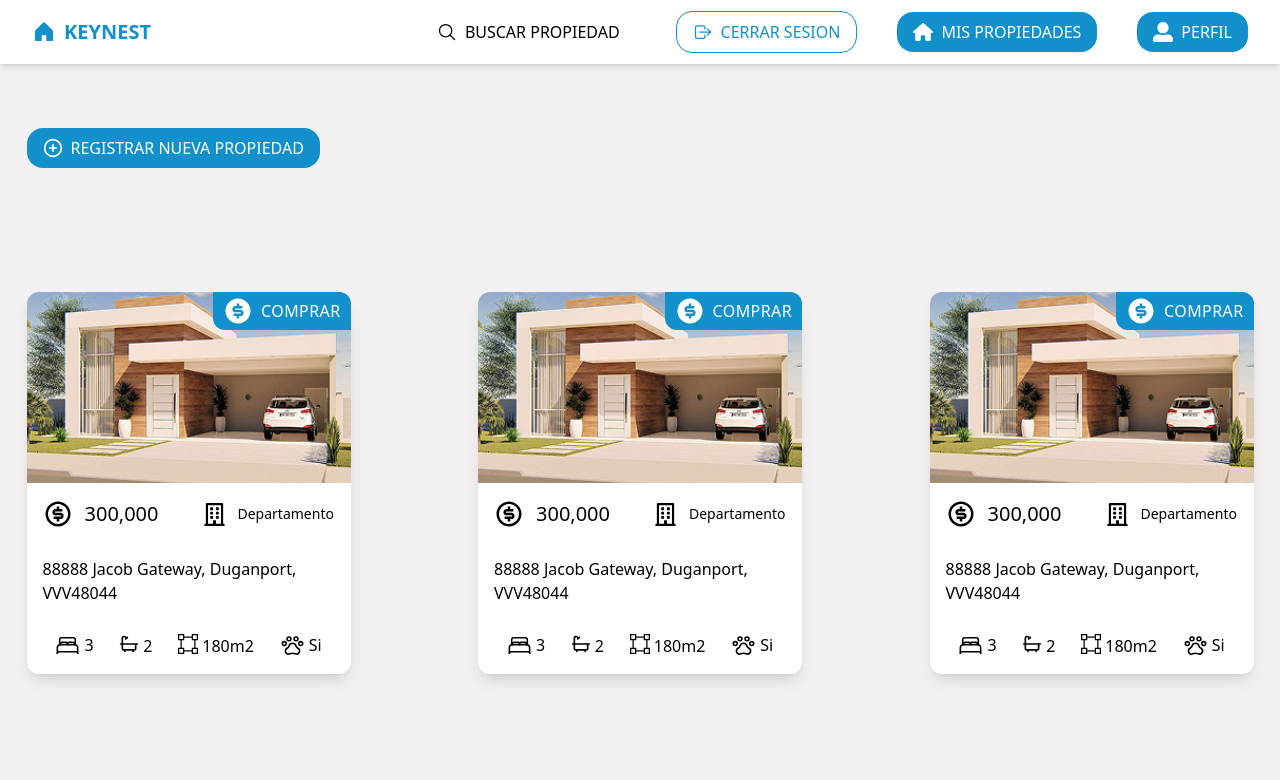
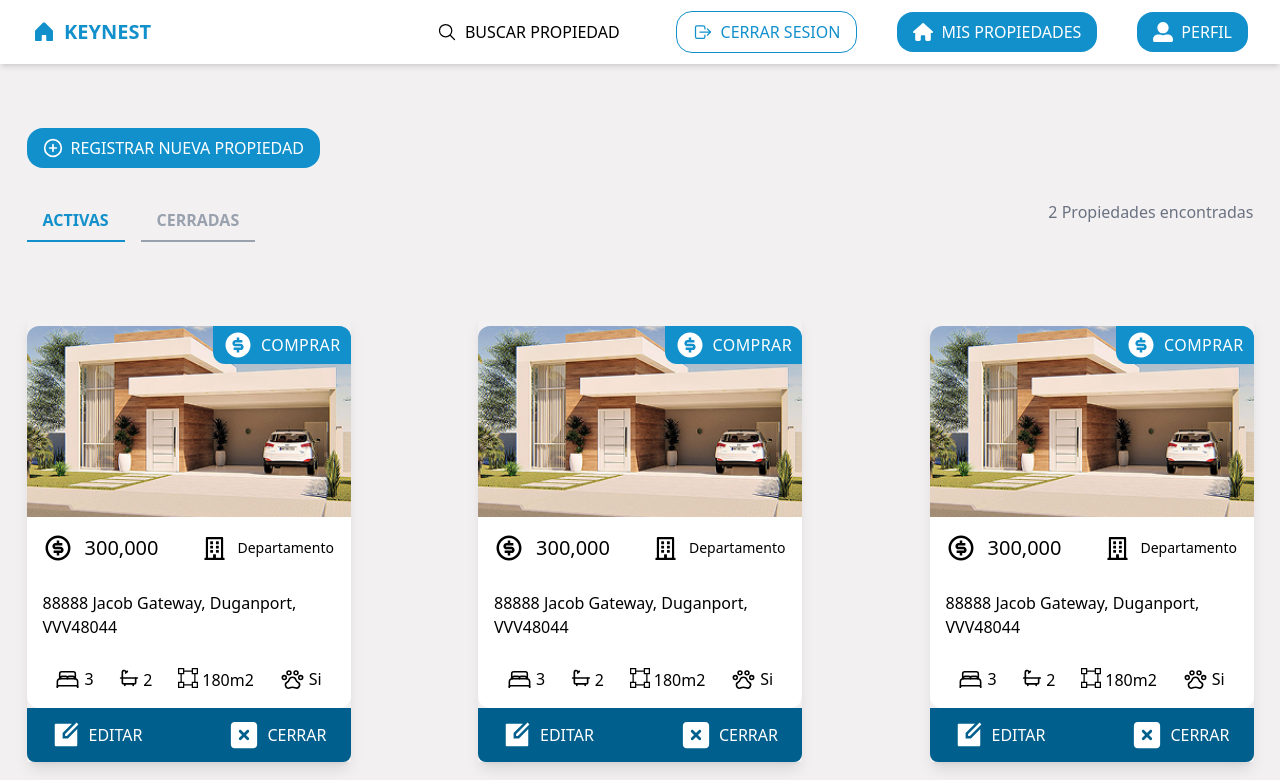
Before and after one commit to NunezGabriel/keynest, a Next.js app: page /my-properties in a window 1280 px wide. Shown: the top 780 px of the page. Built offline with nearby package versions, Linux system fonts and the light colour scheme.

Commit message:
finishing frontedn MVP

```diff
--- a/src/app/main-board/page.js
+++ b/src/app/main-board/page.js
@@ -6,8 +6,8 @@ const MainBoard = () => {
   return (
     <div>
       {/* <MainBoardNoLogged /> */}
-      <MainBoardLandlord />
-      {/* <MainBoardSeeker /> */}
+      {/* <MainBoardLandlord /> */}
+      <MainBoardSeeker />
     </div>
   );
 };
--- a/src/app/page.js
+++ b/src/app/page.js
@@ -5,7 +5,7 @@ import HomeSeeker from "@/views/dashboard/HomeSeeker";
 import HomeLandlord from "@/views/dashboard/HomeLandlord";
 
 const TheRealOne = () => {
-  const rendereo = "2";
+  const rendereo = "3";
 
   return (
     <div>
--- a/src/app/save-properties/page.js
+++ b/src/app/save-properties/page.js
@@ -0,0 +1,11 @@
+import SaveProperties from "@/views/myProperties/SaveProperties";
+
+const SavedPropertiesPage = () => {
+  return (
+    <div>
+      <SaveProperties />
+    </div>
+  );
+};
+
+export default SavedPropertiesPage;
--- a/src/components/Navbar.jsx
+++ b/src/components/Navbar.jsx
@@ -25,7 +25,7 @@ export default function Navbar({ type }) {
               />
             )}
 
-            {type === "seeker" && (
+            {type === "seekerLog" && (
               <UniversalButton
                 text={"BUSCAR PROPIEDAD"}
                 color="ghost"
@@ -85,6 +85,7 @@ export default function Navbar({ type }) {
                 text={"GUARDADOS"}
                 color="primary"
                 iconClassName={"GUARDADOS"}
+                href={"/save-properties"}
               />
             )}
 
--- a/src/components/cardComponent.jsx
+++ b/src/components/cardComponent.jsx
@@ -2,19 +2,23 @@ import Image from "next/image";
 import {
   RiMoneyDollarCircleLine,
   RiMoneyDollarCircleFill,
+  RiEditBoxFill,
 } from "react-icons/ri";
 import { FaRegBuilding } from "react-icons/fa";
+import { FaSquareXmark } from "react-icons/fa6";
 import { LuBath } from "react-icons/lu";
 import { IoBedOutline } from "react-icons/io5";
 import { BsBoundingBox } from "react-icons/bs";
 import { PiPawPrint } from "react-icons/pi";
 import Link from "next/link";
+import { FaHeart } from "react-icons/fa";
 
-const CardComponent = ({ estado }) => {
+const CardComponent = ({ estado, type }) => {
   return (
+    <div className="overflow-hidden shadow-lg transition-transform duration-300 ease-in-out hover:-translate-y-2 hover:shadow-xl">
       <Link
         href={"/main-board/propertieDetail"}
-      className="w-[324px] rounded-xl bg-white mt-3 grid grid-rows-2 overflow-hidden shadow-lg transition-transform duration-300 ease-in-out hover:-translate-y-2 hover:shadow-xl"
+        className="w-[324px] rounded-xl bg-white mt-3 grid grid-rows-2 overflow-hidden"
       >
         <section className="relative">
           <Image
@@ -23,6 +27,16 @@ const CardComponent = ({ estado }) => {
             layout="fill"
             objectFit="cover"
           />
+          {type === "liked" && (
+            <div
+              className={
+                "absolute bg-[#1290CB] left-0 text-white tracking-wide px-6 py-1 rounded-br-xl gap-2 items-center flex"
+              }
+            >
+              <FaHeart size={27} color="white" />
+            </div>
+          )}
+
           <div
             className={
               estado
@@ -72,6 +86,19 @@ const CardComponent = ({ estado }) => {
           </div>
         </section>
       </Link>
+      {type === "landlord" && (
+        <div className="bg-[#005F8C] flex py-3 px-6 text-white justify-between rounded-b-lg">
+          <Link href={""} className="flex items-center gap-2">
+            <RiEditBoxFill size={30} color="white" />
+            <p>EDITAR</p>
+          </Link>
+          <Link href={""} className="flex items-center gap-2">
+            <FaSquareXmark size={30} color="white" />
+            <p>CERRAR</p>
+          </Link>
+        </div>
+      )}
+    </div>
   );
 };
 
--- a/src/views/main/MainBoardSeeker.jsx
+++ b/src/views/main/MainBoardSeeker.jsx
@@ -8,7 +8,7 @@ const MainBoardSeeker = () => {
 
   return (
     <div>
-      <Navbar type={"noLogged"} />
+      <Navbar type={"seekerLog"} />
       <FillterComponent />
       <section className="mx-auto max-w-[1227px] flex flex-wrap justify-between gap-24 mb-24">
         {prrueba.map((item, index) => (
--- a/src/views/myProperties/SaveProperties.jsx
+++ b/src/views/myProperties/SaveProperties.jsx
@@ -1,14 +1,48 @@
-import UniversalButton from "@/components/buttons/UniversalButton";
+"use client";
+
+import { useState } from "react";
+import Navbar from "@/components/Navbar";
+import CardComponent from "@/components/cardComponent";
 
 const SaveProperties = () => {
+  const properties = [1, 2, 3, 4, 5, 6, 7, 8, 9, 10, 11, 12, 13, 14, 15];
+
+  const [estado, setEstado] = useState("FAVORITAS");
   return (
     <div>
-      <Navbar type={"seeker"} />
+      <Navbar type={"seekerLog"} />
       <div className="mt-16 mx-auto max-w-[1227px]">
-        <UniversalButton iconClassName="" text={"REGISTRAR NUEVA PROPIEDAD"} />
-        <section className="mx-auto max-w-[1227px] flex flex-wrap justify-between gap-24 mb-24 mt-28">
+        <div className="mt-8">
+          <div className="flex gap-4 mb-6 pb-2">
+            <button
+              className={`px-4 py-2 font-bold ${
+                estado === "FAVORITAS"
+                  ? "text-[#1290CB] border-b-2 border-[#1290CB]"
+                  : "text-gray-400  border-b-2 border-gray-400"
+              }`}
+              onClick={() => setEstado("FAVORITAS")}
+            >
+              FAVORITAS
+            </button>
+            <button
+              className={`px-4 py-2 font-bold ${
+                estado === "CONTACTADAS"
+                  ? "text-[#1290CB] border-b-2 border-[#1290CB]"
+                  : "text-gray-400  border-b-2 border-gray-400"
+              }`}
+              onClick={() => setEstado("CONTACTADAS")}
+            >
+              CONTACTADAS
+            </button>
+            <span className="ml-auto text-gray-500">
+              {2} Propiedades encontradas
+            </span>
+          </div>
+        </div>
+
+        <section className="mx-auto max-w-[1227px] flex flex-wrap justify-between gap-24 mb-24 mt-16">
           {properties.map((item, index) => (
-            <CardComponent key={index} />
+            <CardComponent key={index} type={"liked"} />
           ))}
         </section>
       </div>
--- a/src/views/myProperties/myProperties.jsx
+++ b/src/views/myProperties/myProperties.jsx
@@ -1,9 +1,14 @@
+"use client";
+
+import { useState } from "react";
 import UniversalButton from "@/components/buttons/UniversalButton";
 import CardComponent from "@/components/cardComponent";
 import Navbar from "@/components/Navbar";
 
 const MyProperties = () => {
   const properties = [1, 2, 3, 4, 5, 6, 7, 8, 9, 10, 11, 12, 13, 14, 15];
+
+  const [estado, setEstado] = useState("ACTIVAS");
 
   return (
     <div>
@@ -14,9 +19,38 @@ const MyProperties = () => {
           text={"REGISTRAR NUEVA PROPIEDAD"}
           href={"/my-properties/create-propertie"}
         />
-        <section className="mx-auto max-w-[1227px] flex flex-wrap justify-between gap-24 mb-24 mt-28">
+
+        <div className="mt-8">
+          <div className="flex gap-4 mb-6 pb-2">
+            <button
+              className={`px-4 py-2 font-bold ${
+                estado === "ACTIVAS"
+                  ? "text-[#1290CB] border-b-2 border-[#1290CB]"
+                  : "text-gray-400  border-b-2 border-gray-400"
+              }`}
+              onClick={() => setEstado("ACTIVAS")}
+            >
+              ACTIVAS
+            </button>
+            <button
+              className={`px-4 py-2 font-bold ${
+                estado === "CERRADAS"
+                  ? "text-[#1290CB] border-b-2 border-[#1290CB]"
+                  : "text-gray-400  border-b-2 border-gray-400"
+              }`}
+              onClick={() => setEstado("CERRADAS")}
+            >
+              CERRADAS
+            </button>
+            <span className="ml-auto text-gray-500">
+              {2} Propiedades encontradas
+            </span>
+          </div>
+        </div>
+
+        <section className="mx-auto max-w-[1227px] flex flex-wrap justify-between gap-24 mb-24 mt-16">
           {properties.map((item, index) => (
-            <CardComponent key={index} />
+            <CardComponent key={index} type={"landlord"} />
           ))}
         </section>
       </div>
```
Lines whose indentation alone changed are shown as unchanged.
